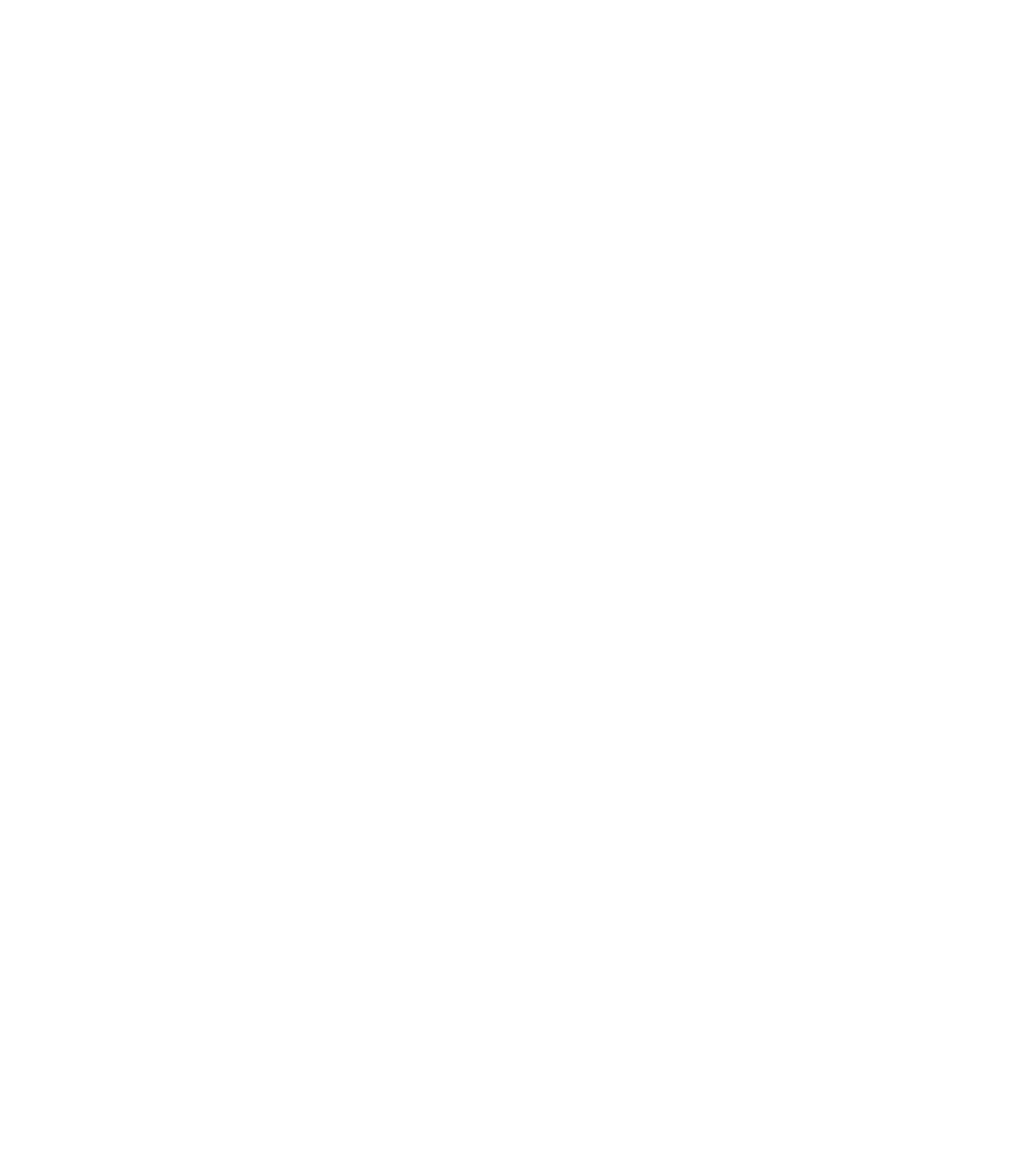
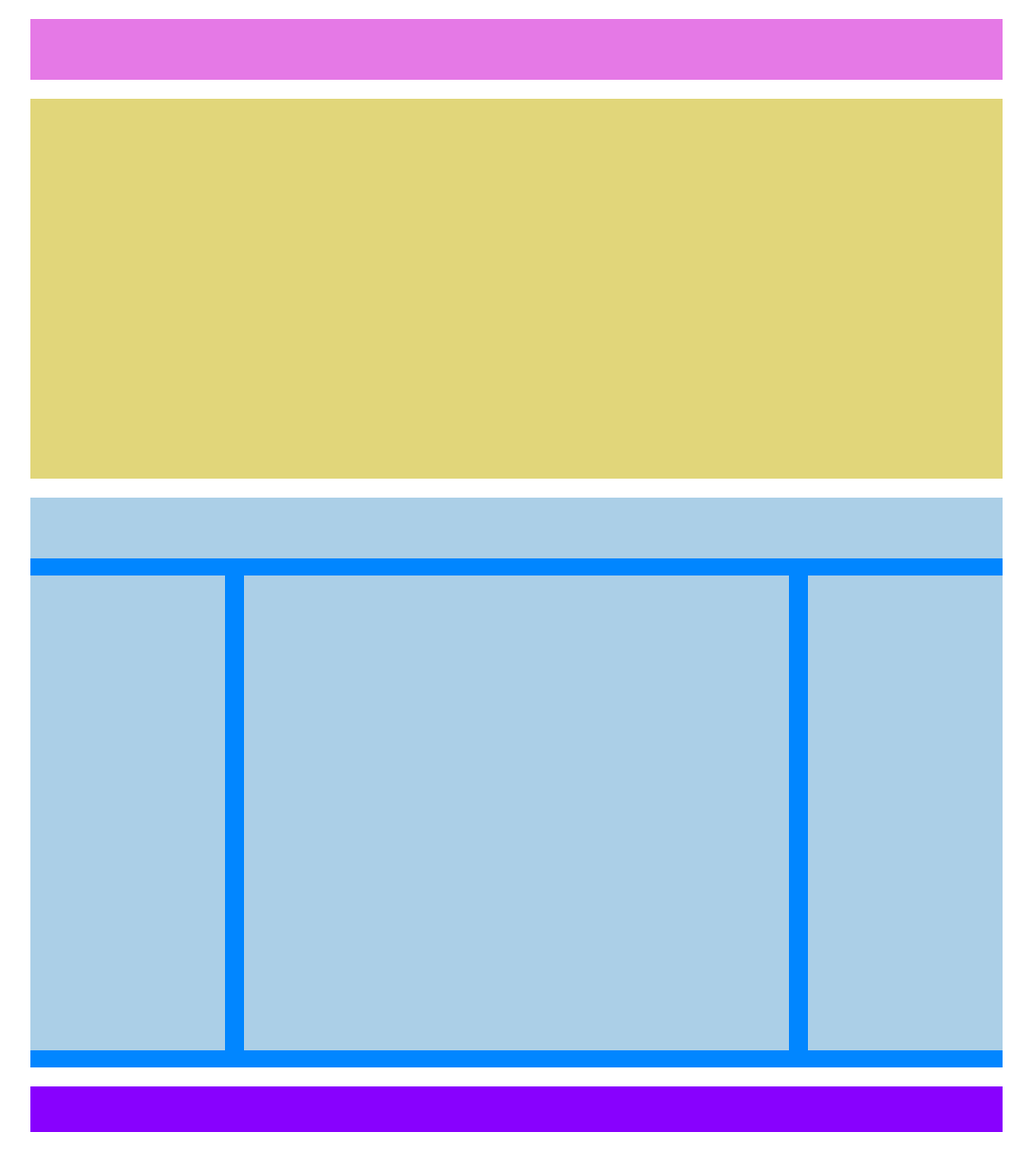
Before and after one commit to Giadaspt/htmlcss-struttura-wp, a plain HTML site: page index.html in a window 1280 px wide. Shown: the whole page at 95% size, without its empty margins (96-1183 px from the left). Before the commit the page ends 800 px from the top, so only its background shows below. Drawn offline with Linux system fonts and the light colour scheme.

Commit message:
layout base completato

```diff
--- a/css/style.css
+++ b/css/style.css
@@ -0,0 +1,66 @@
+* {
+  box-sizing: border-box;
+  margin: 0;
+  padding: 0;
+}
+
+/* contains all the body*/
+.container {
+  width: 80%;
+  margin: 20px auto;
+}
+
+/* header */
+.head {
+  height: 64px;
+  background-color: rgb(229,121,230);
+}
+
+.hero-area {
+  min-height: 400px;
+  margin: 20px 0;
+  background-color: rgb(225,214,122);
+}
+
+/* footer */
+footer {
+  height: 48px;
+  margin: 20px 0;
+  background-color: rgb(136,1,254);
+}
+
+/* main area */
+.main-area {
+  height: 600px;
+  background-color: rgb(1,134,255);
+}
+
+.top-content {
+  height: 64px;
+  background-color: rgb(171,207,231);
+}
+
+.clearfix::after {
+  content: '';
+  display: table;
+  clear: both;
+}
+
+aside, section {
+  height: 500px;
+  margin: 18px 0;
+  background-color: rgb(171,207,231);
+  float: left;
+}
+
+aside {
+  width: 20%;
+}
+
+section {
+  width: 56%;
+}
+
+section, .side-one{
+  margin-right: 2%;
+}
--- a/index.html
+++ b/index.html
@@ -5,9 +5,30 @@
   <meta http-equiv="X-UA-Compatible" content="IE=edge">
   <meta name="viewport" content="width=device-width, initial-scale=1.0">
   <link rel="stylesheet" href="css/style.css">
-  <title>Document</title>
+  <title> htmlcss-struttura-wp </title>
 </head>
 <body>
 
+  <div class="container">
+
+    <header>
+      <div class="head"></div>
+      <div class="hero-area"></div>
+
+    </header>
+
+    <main class="main-area">
+      <div class="top-content"></div>
+      <div class="rest-content clearfix">
+        <aside class="side-one"></aside>
+        <section></section>
+        <aside class="side-two"></aside>
+      </div>
+    </main>
+
+    <footer> </footer>
+
+  </div>
+
 </body>
 </html>
```
